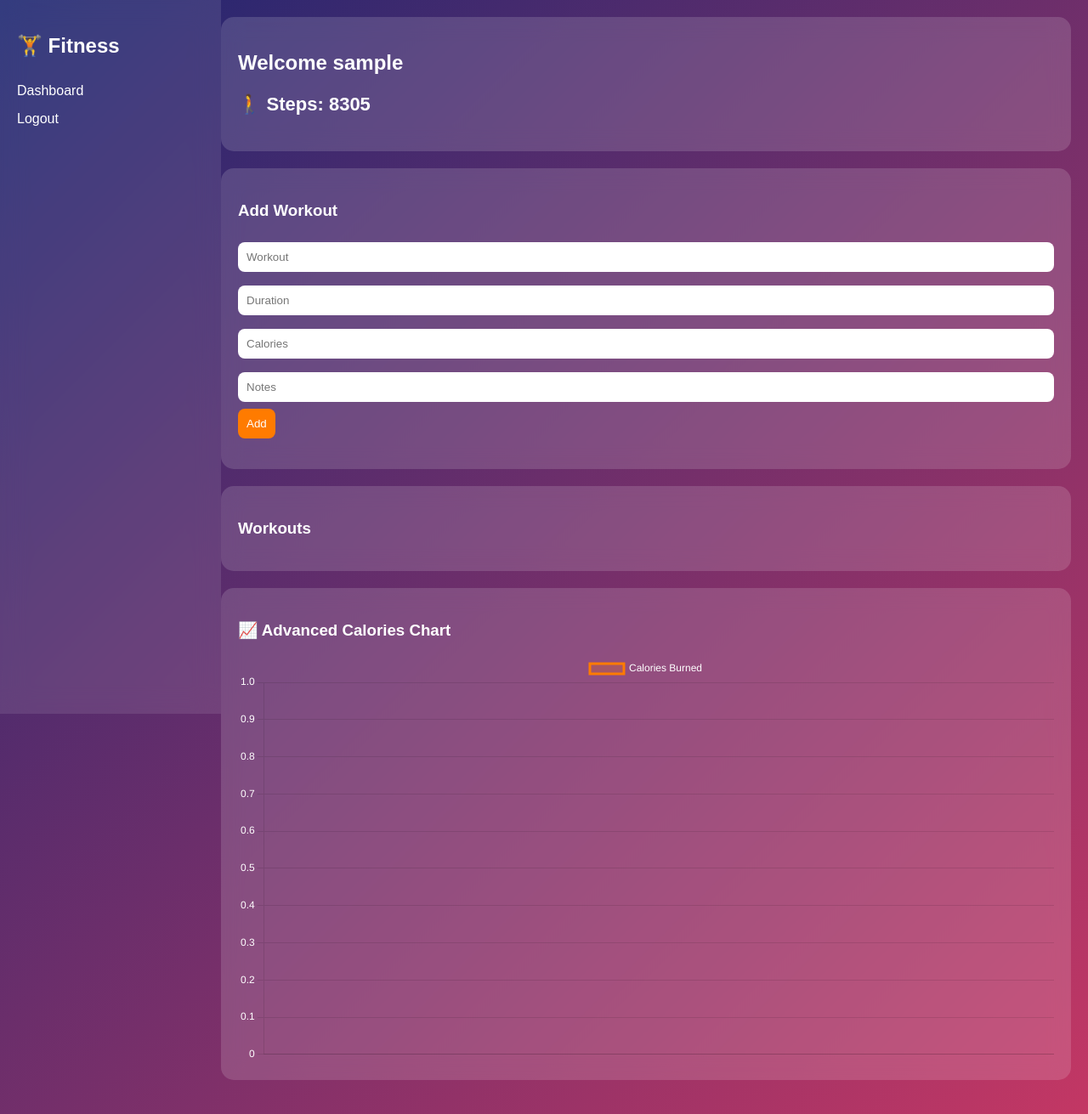
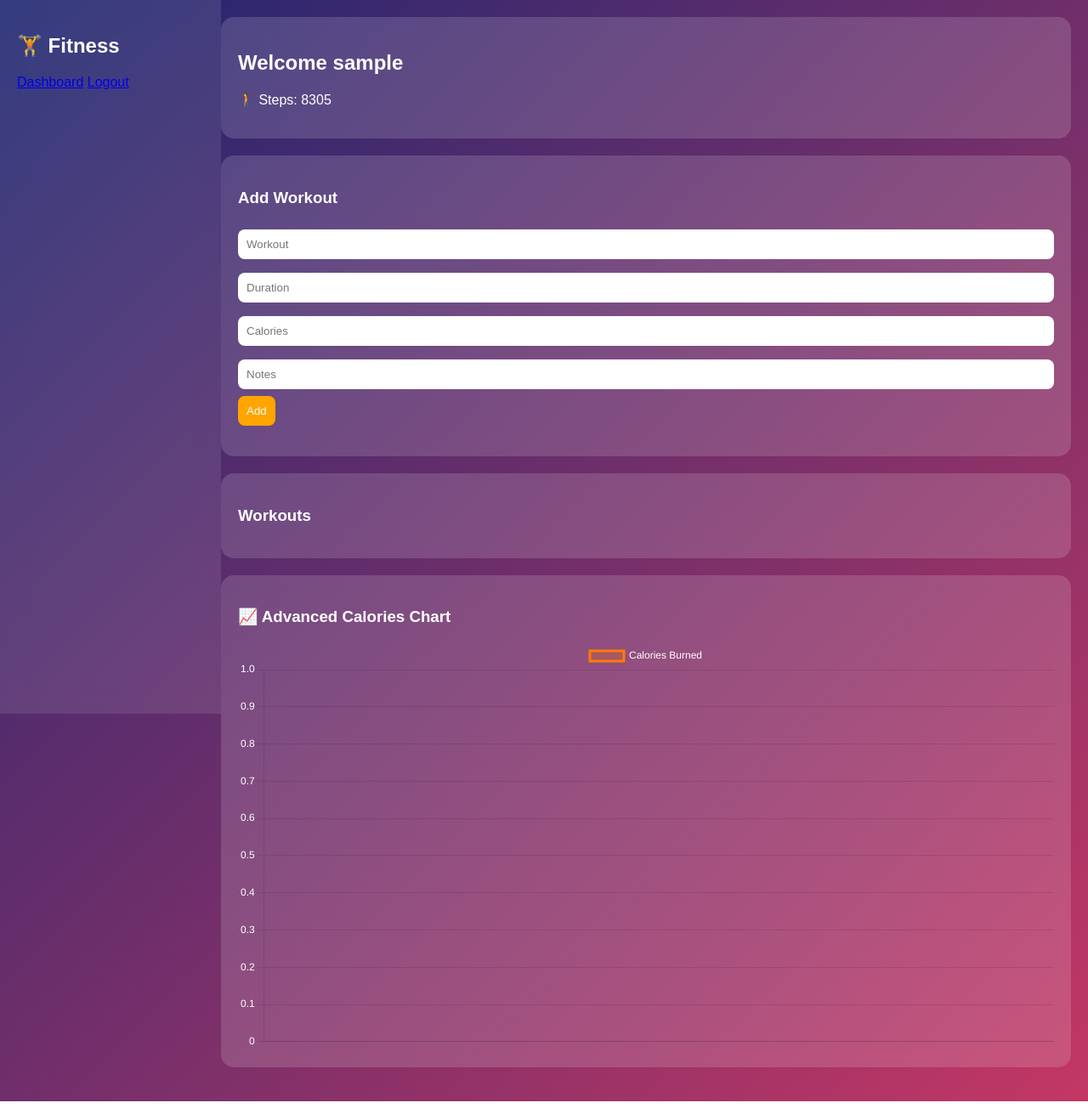
Before and after one commit to rajeshjhenkar338-byte/Fitness-app, a Flask app: page /dashboard in a window 1280 px wide. Shown: the whole page at 85% size. Run offline with Flask 3, Linux system fonts and the light colour scheme; the visitor is signed in with stand-in values (Sample User, id 1); data that the repository does not hold is empty.

Commit message:
Refactor styles and add light theme support
Removed unused styles for sidebar and steps, updated button background color, and added light theme styles with fade animation.

```diff
--- a/static/style.css
+++ b/static/style.css
@@ -5,7 +5,6 @@ body {
   color: white;
 }
 
-/* Sidebar */
 .sidebar {
   width: 220px;
   height: 100vh;
@@ -15,18 +14,6 @@ body {
   padding: 20px;
 }
 
-.sidebar h2 {
-  margin-bottom: 30px;
-}
-
-.sidebar a {
-  display: block;
-  margin: 15px 0;
-  color: white;
-  text-decoration: none;
-}
-
-/* Main */
 .main {
   margin-left: 240px;
   padding: 20px;
@@ -34,13 +21,12 @@ body {
 
 .card {
   background: rgba(255,255,255,0.15);
-  backdrop-filter: blur(12px);
   padding: 20px;
   border-radius: 15px;
   margin-bottom: 20px;
+  animation: fade 0.5s;
 }
 
-/* Inputs */
 input {
   width: 100%;
   padding: 10px;
@@ -49,24 +35,26 @@ input {
   border: none;
 }
 
-/* Button */
 button {
-  background: #ff7b00;
+  background: orange;
   color: white;
+  padding: 10px;
   border: none;
-  padding: 10px;
   border-radius: 8px;
   cursor: pointer;
 }
 
-/* Steps */
-.steps {
-  font-size: 22px;
-  font-weight: bold;
-}
-
-/* List */
 .item {
   padding: 10px;
   border-bottom: 1px solid rgba(255,255,255,0.2);
 }
+
+.light {
+  background: #f4f6f9;
+  color: black;
+}
+
+@keyframes fade {
+  from {opacity:0; transform:translateY(10px);}
+  to {opacity:1;}
+}
```
